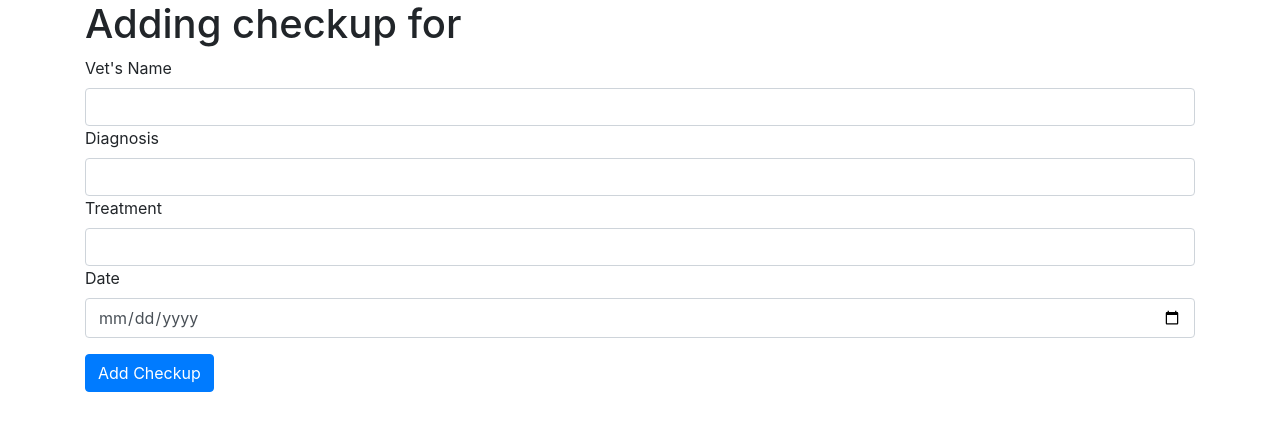
After one commit to kunxin-chor/tgc10-flask-mongo, a Flask app: template shelterv2/templates/add_checkup.template.html in a window 1280 px wide. The commit adds this page. Shown: the top 431 px of the page. Run offline with Flask 2, Linux system fonts and the light colour scheme; the template is opened without the code that fills it, so the values that code supplies are empty; some libraries are stand-ins or nearby versions.

Commit message:
Add crud to the sub documents

```diff
--- a/shelterv2/app.py
+++ b/shelterv2/app.py
@@ -2,6 +2,7 @@ from flask import Flask, render_template, request, redirect, url_for, flash
 import os
 from dotenv import load_dotenv
 import pymongo
+import datetime
 
 # we can use ObjectId
 from bson.objectid import ObjectId
@@ -92,6 +93,57 @@ def process_update_animal(animal_id):
     return redirect(url_for('show_all_animals'))
 
 
+@app.route('/animals/<animal_id>/checkups')
+def show_animal_checkups(animal_id):
+    animal = db.animals.find_one({
+        "_id": ObjectId(animal_id)
+    })
+    return render_template('show_animal_checkups.template.html',
+                           animal=animal)
+
+
+@app.route('/animals/<animal_id>/checkups/create')
+def show_add_checkup(animal_id):
+    animal = db.animals.find_one({
+        "_id": ObjectId(animal_id)
+    })
+    return render_template('add_checkup.template.html', animal=animal)
+
+
+@app.route('/animals/<animal_id>/checkups/create', methods=['POST'])
+def process_add_checkup(animal_id):
+    db.animals.update_one({
+        "_id": ObjectId(animal_id)
+    }, {
+        "$push": {
+            "checkups": {
+                'checkup_id': ObjectId(),
+                "vet": request.form.get('vet_name'),
+                "diagnosis": request.form.get('diagnosis'),
+                "treatment": request.form.get('treatment'),
+                "date": datetime.datetime.strptime(request.form.get('date'),
+                                                   '%Y-%m-%d')
+            }
+        }
+    })
+    flash("New checkup added!")
+    return redirect(url_for('show_animal_checkups', animal_id=animal_id))
+
+
+@app.route('/animal/<animal_id>/checkups/<checkup_id>/delete')
+def delete_checkup(animal_id, checkup_id):
+    db.animals.update_one({
+        "checkups.checkup_id": ObjectId(checkup_id)
+    }, {
+        '$pull': {
+            'checkups': {
+                'checkup_id': ObjectId(checkup_id)
+            }
+        }
+    })
+    flash("Checkup deleted")
+    return redirect(url_for('show_animal_checkups', animal_id=animal_id))
+
 if __name__ == '__main__':
     app.run(host=os.environ.get('IP'),
             port=os.environ.get('PORT'), debug=True)
--- /dev/null
+++ b/shelterv2/templates/add_checkup.template.html
@@ -0,0 +1,27 @@
+{% extends 'base.template.html'%}
+
+{%block content%}
+<h1>Adding checkup for {{animal.name}}</h1>
+<form method="POST">
+    <div>
+        <label class="form-label">Vet's Name</label>
+        <input type="text" name="vet_name" class="form-control"/>
+    </div>
+    <div>
+        <label class="form-label">Diagnosis</label>
+        <input type="text" name="diagnosis" class="form-control">
+    </div>
+    <div>
+        <label class="form-label">Treatment</label>
+        <input type="text" name="treatment" class="form-control">
+    </div>
+
+    <div>
+        <label class="form-label">Date</label>
+        <input type="date" name="date" class="form-control">
+    </div>
+    <input type="submit" class="mt-3 btn btn-primary" value="Add Checkup"/>
+</form>
+
+
+{%endblock%}
--- a/shelterv2/templates/show_animals.template.html
+++ b/shelterv2/templates/show_animals.template.html
@@ -25,6 +25,7 @@
         <td>
             <a href="{{ url_for('delete_animal', animal_id=each_animal._id )}}" class="btn btn-danger">Delete</a>
             <a href="{{ url_for('show_update_animal', animal_id=each_animal._id)}}" class="btn btn-success">Update</a>
+            <a href="{{ url_for('show_animal_checkups', animal_id=each_animal._id) }}" class="btn btn-success">Manage Checkups</a>
         </td>
     </tr>
 
```
Also changed, not shown: shelterv2/templates/show_animal_checkups.template.html (added, +18 -0 lines).
